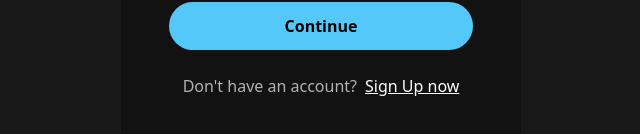
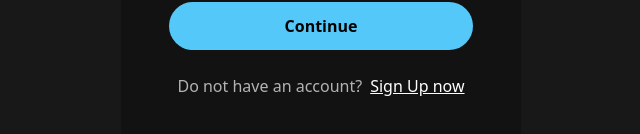
Before and after one commit to Munib28/mimmusic-0825, a Next.js app: page /login in a window 1280 px wide. Shown: the part 462-596 px from the top of the page, without its empty margins (319-959 px from the left). Built offline with nearby package versions, Linux system fonts and the light colour scheme; no server answers.

Commit message:
Finishing

```diff
--- a/src/app/login/page.tsx
+++ b/src/app/login/page.tsx
@@ -84,7 +84,7 @@ export default function Page() {
             Continue
           </button>
           <div className="text-secondary-text text-center my-6">
-            <span>Don't have an account?</span>
+            <span>Do not have an account?</span>
             <Link
               href="signup"
               className="ml-2 text-white underline hover:text-third-text"
```
